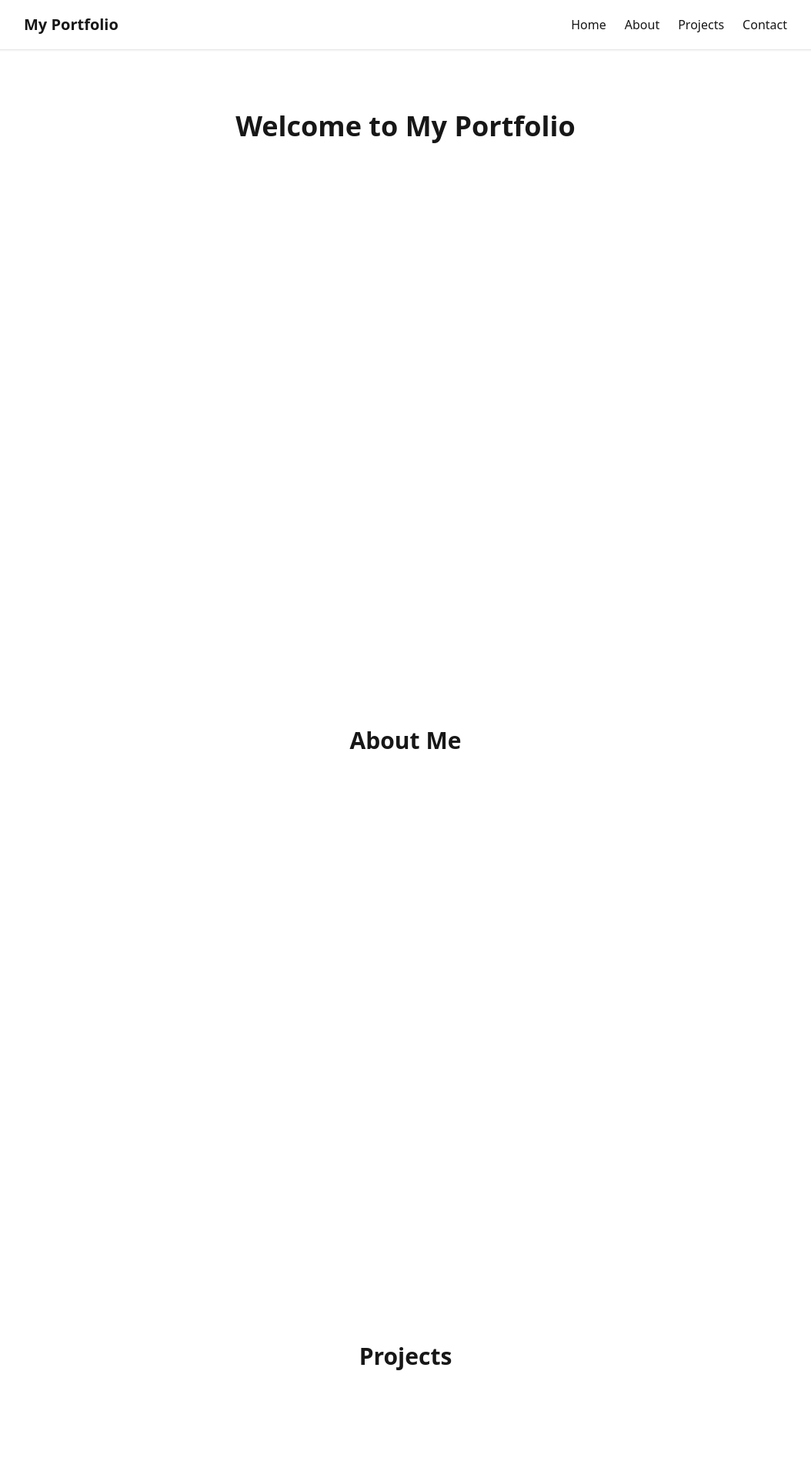
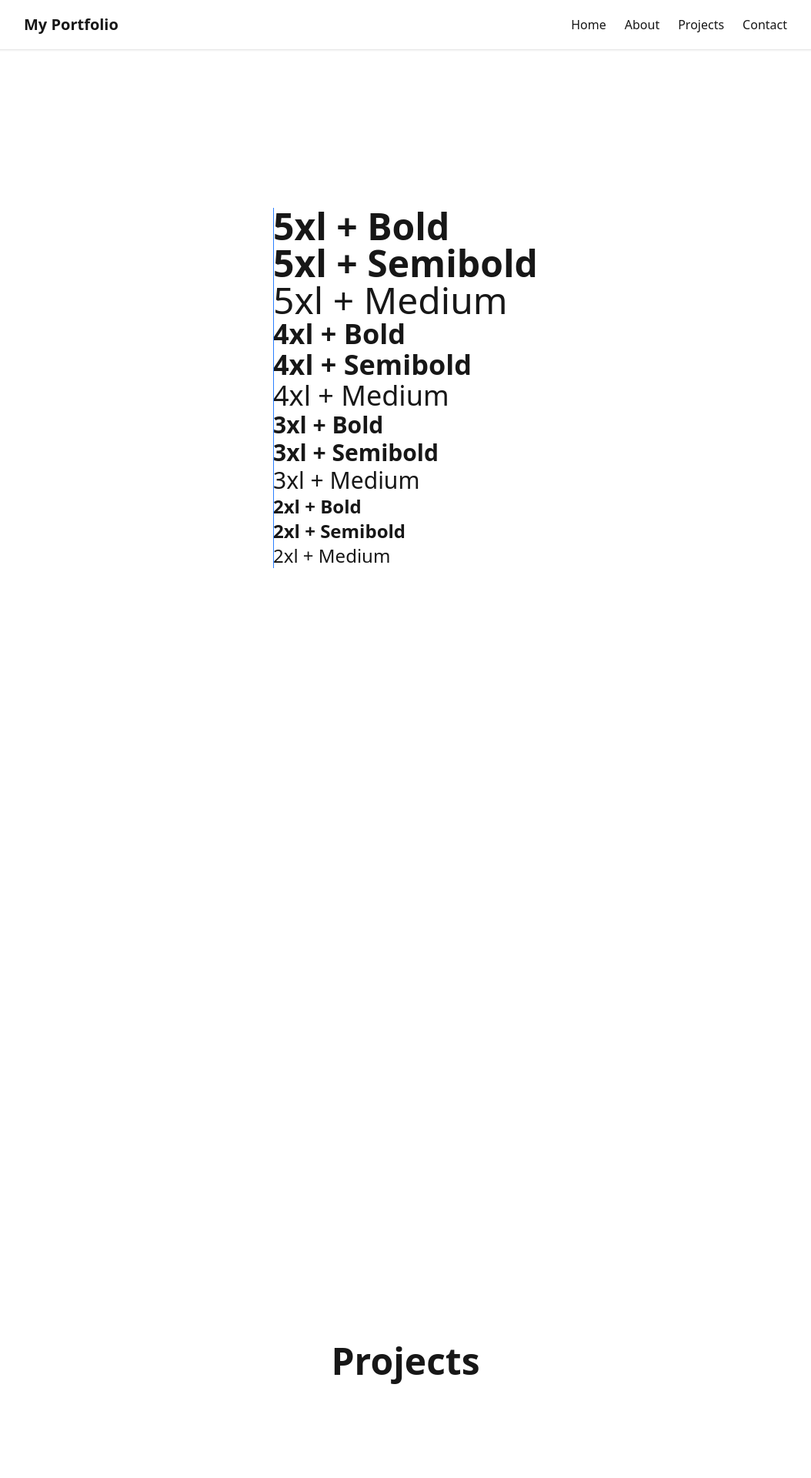
Before and after one commit to lworobey/portfolio, a Next.js app: page / in a window 1280 px wide. Shown: the top 1920 px of the page at 77% size, without its empty margins (113-1167 px from the left). Built offline with nearby package versions, Linux system fonts and the light colour scheme.

Commit message:
tested text sized and boldness on pages.tsx

```diff
--- a/src/app/page.tsx
+++ b/src/app/page.tsx
@@ -2,29 +2,42 @@ export default function Home() {
   return (
     <div className="flex flex-col">
       {/* Home Section */}
-      <section id="home" className="section-center">
-        <h1 className="text-4xl font-bold">
-          Welcome to My Portfolio
-        </h1>
+      <section id="home" className="section-center justify-center">
+        {/* h1 headings */}
+        <div className="flex flex-col items-start relative">
+          <div className="absolute left-0 top-0 bottom-0 w-[1px] bg-blue-500"></div>
+          <h1 className="text-5xl font-bold">5xl + Bold</h1>
+          <h1 className="text-5xl font-semibold">5xl + Semibold</h1>
+          <h1 className="text-5xl font-medium">5xl + Medium</h1>
+          <h1 className="text-4xl font-bold">4xl + Bold</h1>
+          <h1 className="text-4xl font-semibold">4xl + Semibold</h1>
+          <h1 className="text-4xl font-medium">4xl + Medium</h1>
+          <h1 className="text-3xl font-bold">3xl + Bold</h1>
+          <h1 className="text-3xl font-semibold">3xl + Semibold</h1>
+          <h1 className="text-3xl font-medium">3xl + Medium</h1>
+          <h1 className="text-2xl font-bold">2xl + Bold</h1>
+          <h1 className="text-2xl font-semibold">2xl + Semibold</h1>
+          <h1 className="text-2xl font-medium">2xl + Medium</h1>
+        </div>
       </section>
 
       {/* About Section */}
       <section id="about" className="section-center">
-        <h2 className="text-3xl font-bold">
-          About Me
+        <h2 className="text-5xl font-bold">
+
         </h2>
       </section>
 
       {/* Projects Section */}
       <section id="projects" className="section-center">
-        <h2 className="text-3xl font-bold">
+        <h2 className="text-5xl font-bold">
           Projects
         </h2>
       </section>
 
       {/* Contact Section */}
       <section id="contact" className="section-center">
-        <h2 className="text-3xl font-bold">
+        <h2 className="text-5xl font-bold">
           Contact
         </h2>
       </section>
```
